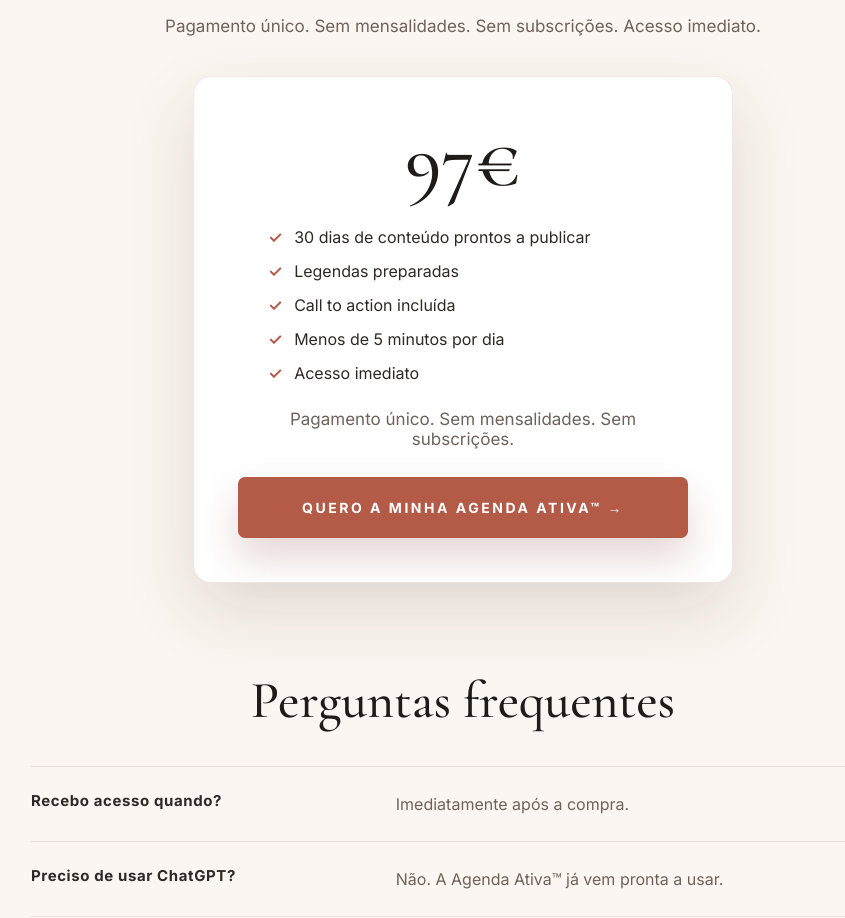
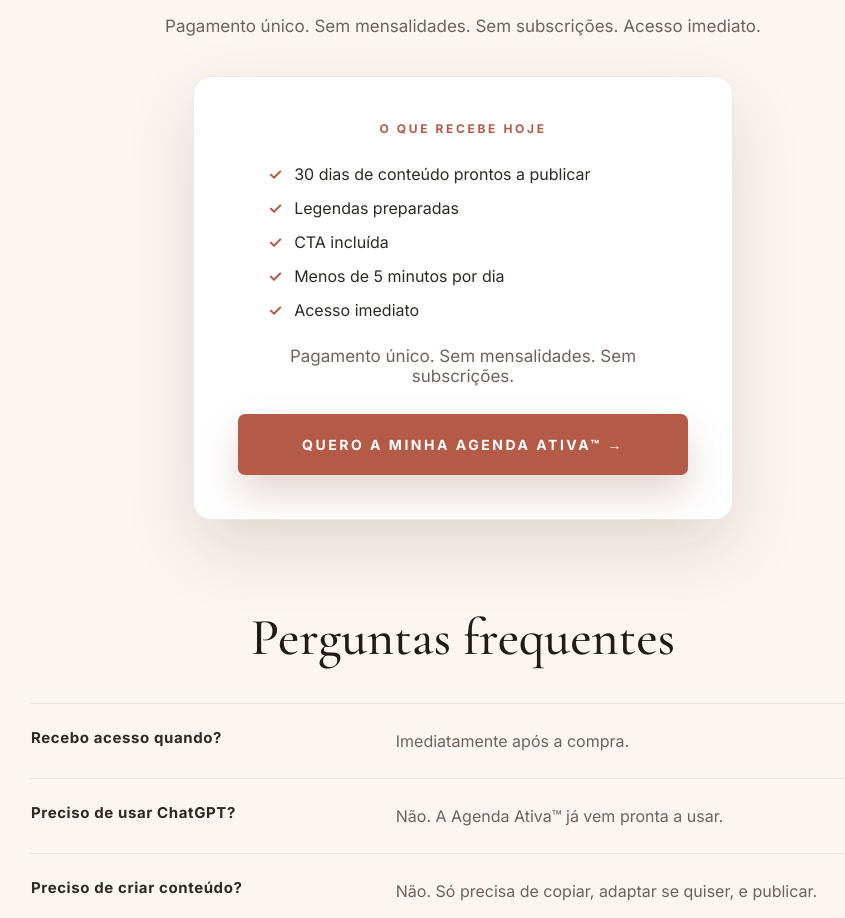
Before and after one commit to lflspimenta/agenda-ativa-wedding, a Next.js app: page / in a window 1280 px wide. Shown: the part 4802-5720 px from the top of the page, without its empty margins (177-1022 px from the left). Built offline with nearby package versions, Linux system fonts and the light colour scheme.

Commit message:
Add files via upload

```diff
--- a/app/globals.css
+++ b/app/globals.css
@@ -846,6 +846,13 @@ h1{
 .price-section p{color:var(--landing-muted);font-size:17px}
 .price-card{margin:40px auto 0;max-width:540px;background:#fff;border:1px solid rgba(152,96,86,.14);border-radius:18px;box-shadow:var(--landing-shadow);padding:44px}
 .price{font-family:var(--font-cormorant),serif;font-size:78px;line-height:1;font-weight:500}
+.price-value-title{
+  color:var(--landing-rose);
+  font-size:12px;
+  font-weight:800;
+  letter-spacing:.22em;
+  text-transform:uppercase;
+}
 .price-card .landing-cta{margin-top:28px}
 .landing-cta{display:inline-flex;align-items:center;justify-content:center;gap:18px;background:var(--landing-rose);color:white;border-radius:7px;padding:22px 32px;width:480px;max-width:100%;font-weight:700;letter-spacing:.18em;text-transform:uppercase;font-size:14px;box-shadow:0 20px 38px rgba(152,96,86,.25);transition:.25s ease}
 .landing-cta:hover{transform:translateY(-2px);background:var(--landing-rose-dark)}
--- a/app/page.tsx
+++ b/app/page.tsx
@@ -173,11 +173,11 @@ export default function LandingPage() {
         <h2>Pronta para ter o Instagram sob controlo?</h2>
         <p>Pagamento único. Sem mensalidades. Sem subscrições. Acesso imediato.</p>
         <div className="price-card">
-          <div className="price">97€</div>
+          <div className="price-value-title">O que recebe hoje</div>
           <div className="price-includes">
             <div><span>✓</span>30 dias de conteúdo prontos a publicar</div>
             <div><span>✓</span>Legendas preparadas</div>
-            <div><span>✓</span>Call to action incluída</div>
+            <div><span>✓</span>CTA incluída</div>
             <div><span>✓</span>Menos de 5 minutos por dia</div>
             <div><span>✓</span>Acesso imediato</div>
           </div>
```
